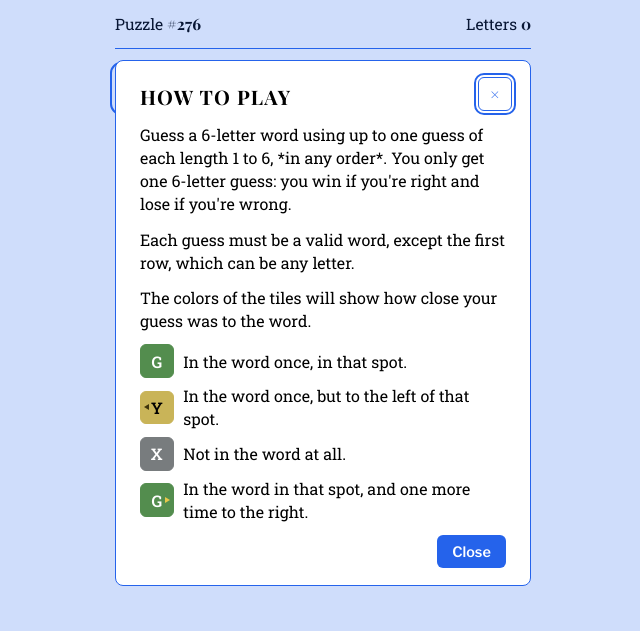
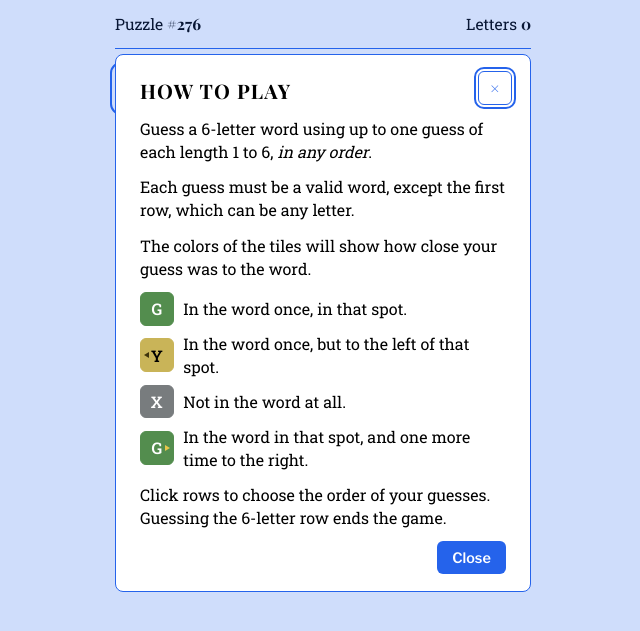
Before and after one commit to rasen68/triangdle, a website with bundled scripts: page index.html in a window 1280 px wide. Shown: the part 77-708 px from the top of the page, without its empty margins (317-957 px from the left). Built offline with nearby package versions, Linux system fonts and the light colour scheme; files whose address does not match are found by name.

Commit message:
Feat: Improve tutorial with examples

```diff
--- a/index.html
+++ b/index.html
@@ -58,7 +58,7 @@
         ×
       </button>
       <h2>How to play</h2>
-      <p>Guess a 6-letter word using up to one guess of each length 1 to 6, *in any order*. You only get one 6-letter guess: you win if you're right and lose if you're wrong.</p>
+	  <p>Guess a 6-letter word using up to one guess of each length 1 to 6, <i>in any order</i>.</p>
       <p>Each guess must be a valid word, except the first row, which can be any letter.</p>
       <p>The colors of the tiles will show how close your guess was to the word.</p>
       <ul class="help-examples">
@@ -93,6 +93,7 @@
           <span>In the word in that spot, and one more time to the right.</span>
         </li>
       </ul>
+	  <p>Click rows to choose the order of your guesses. Guessing the 6-letter row ends the game.</p>
       <button value="close" class="btn">Close</button>
     </form>
   </dialog>
```
